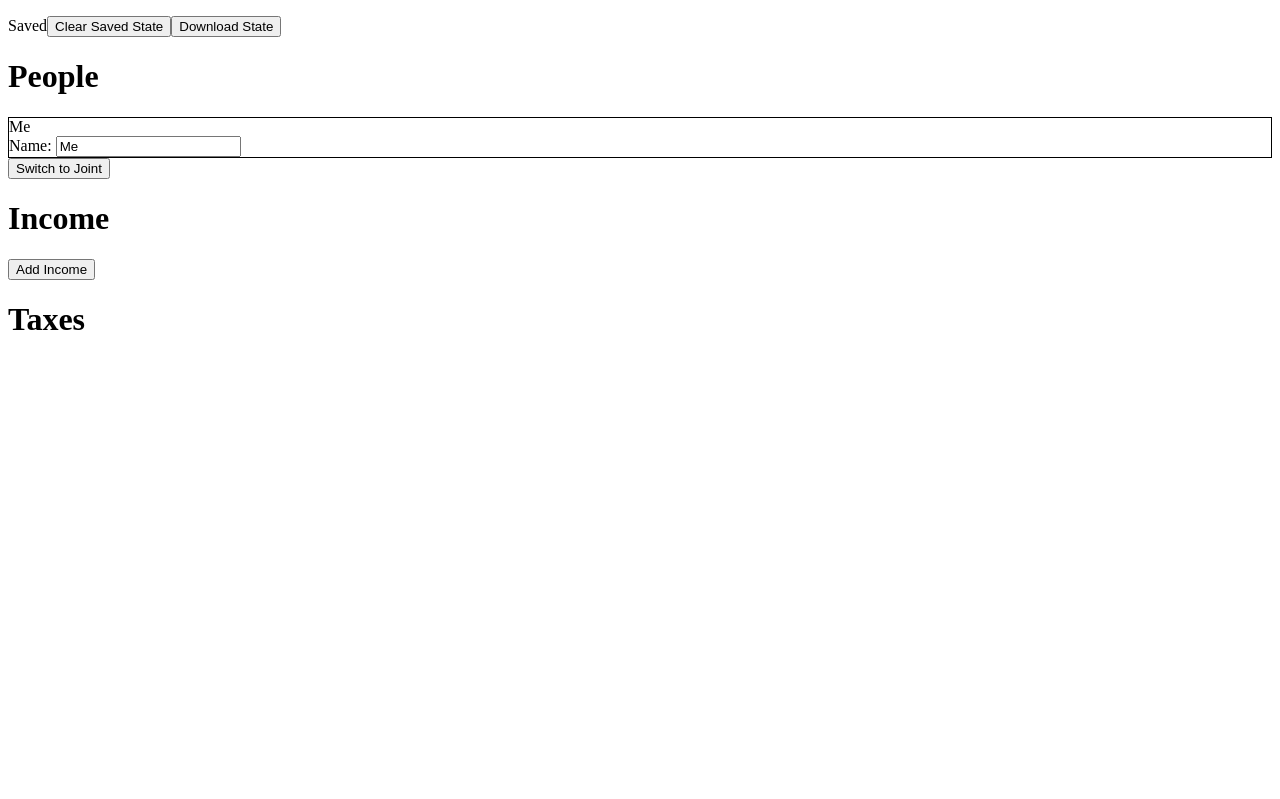
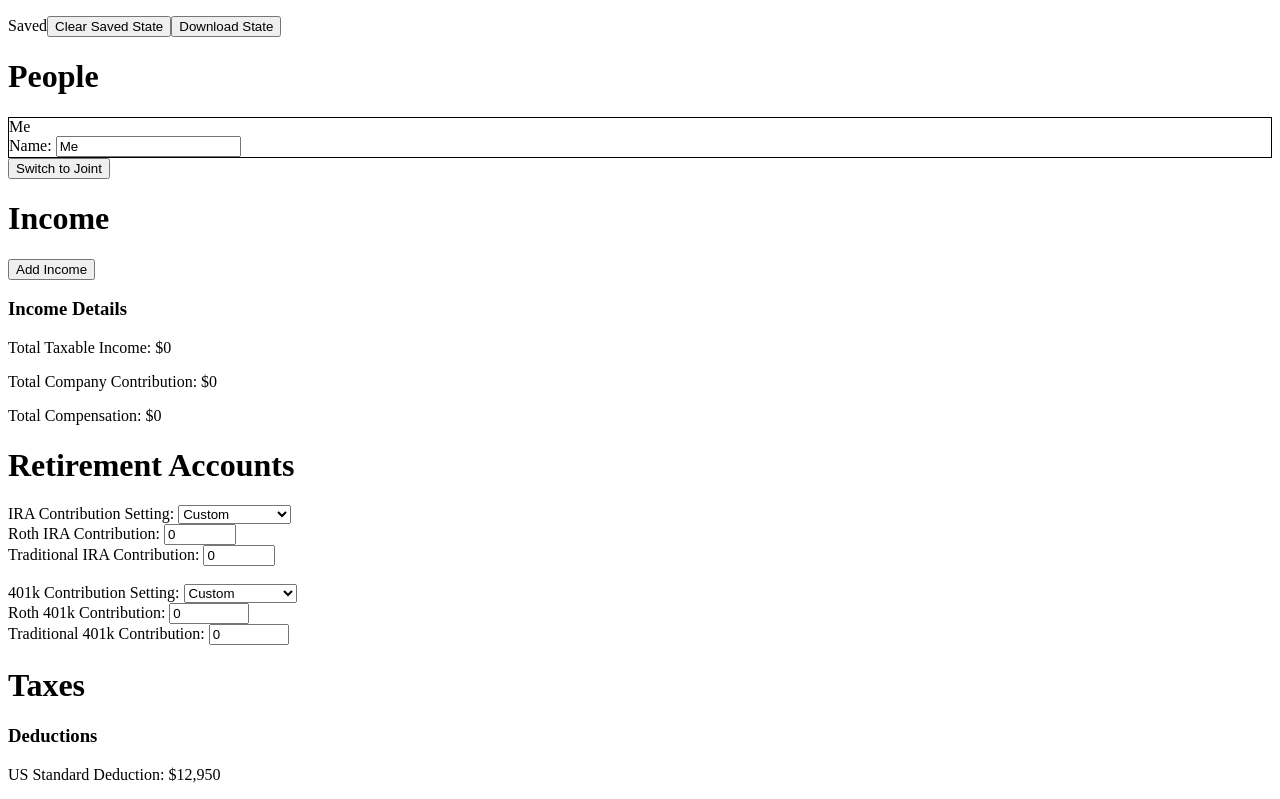
Before and after one commit to cvoege/monies, a React (Vite) app: page / in a window 1280 px wide. Shown: the top 799 px of the page. Built offline with nearby package versions, Linux system fonts and the light colour scheme.

Commit message:
starting taxes

```diff
--- a/src/index.tsx
+++ b/src/index.tsx
@@ -2,6 +2,7 @@ import { createRoot } from 'react-dom/client';
 import { actions, useSaved, useStore } from './modules/Store';
 import { IncomeZone } from './pages/IncomeZone';
 import { PeopleZone } from './pages/PeopleZone';
+import { RetirementAccountZone } from './pages/RetirementAccountZone';
 import { TaxZone } from './pages/TaxZone';
 
 const App = () => {
@@ -27,6 +28,7 @@ const App = () => {
       </p>
       <PeopleZone />
       <IncomeZone />
+      <RetirementAccountZone />
       <TaxZone />
     </div>
   );
--- a/src/modules/Income.ts
+++ b/src/modules/Income.ts
@@ -4,14 +4,15 @@ export type Income = {
   id: string;
   name: string;
   personId: string;
-  rateType: 'hourly' | 'annual' | 'monthly';
   incomeType:
     | 'w2' // Fully taxable, subject to automatic withholdings, FICA, etc, example: your job
     | 'self-employment' // Self employment, requires manual withholdings, self employment taxes, FICA, example: contract work
     | 'non-fica'; // requires manual withholdings but no FICA, example: rent, dividends
   rate: number | null;
+  hoursPerWeek: number | null;
   traditionalRetirementMatchPercentage: number | null;
   rothRetirementMatchPercentage: number | null;
+  rateType: 'hourly' | 'annual' | 'monthly';
 };
 
 export const rateTypeOptions: Array<{ label: string; value: Income['rateType'] }> = [
@@ -33,7 +34,37 @@ export const defaultIncome = (personId: string): Income => {
     rateType: 'annual',
     incomeType: 'w2',
     rate: 0,
+    hoursPerWeek: null,
     rothRetirementMatchPercentage: 0,
     traditionalRetirementMatchPercentage: 0,
   };
 };
+
+export const totalTaxableIncomePerYear = (income: Income): number => {
+  const rate = income.rate || 0;
+  if (income.rateType === 'annual') {
+    return rate;
+  } else if (income.rateType === 'monthly') {
+    return rate * 12;
+  } else if (income.rateType === 'hourly') {
+    return rate * (income.hoursPerWeek || 0) * 46;
+  } else {
+    throw new Error('Unrecognized rate type');
+  }
+};
+
+export const totalCompanyContributionPerYear = (income: Income): number => {
+  const taxable = totalTaxableIncomePerYear(income);
+  const companyContribution =
+    (((income.rothRetirementMatchPercentage || 0) +
+      (income.traditionalRetirementMatchPercentage || 0)) /
+      100) *
+    taxable;
+  return companyContribution;
+};
+
+export const totalIncomePerYear = (income: Income): number => {
+  const taxable = totalTaxableIncomePerYear(income);
+  const companyContribution = totalCompanyContributionPerYear(income);
+  return taxable + companyContribution;
+};
--- /dev/null
+++ b/src/modules/RetirementAccount.ts
@@ -0,0 +1,3 @@
+export const MAX_IRA_CONTRIBUTION = 6000;
+export const MAX_INDIVIDUAL_401K_CONTRIBUTION = 20500;
+export const MAX_TOTAL_401K_CONTRIBUTION = 61000;
--- a/src/modules/Store.ts
+++ b/src/modules/Store.ts
@@ -6,12 +6,24 @@ type State = {
   people: [Person] | [Person, Person];
   incomes: Array<Income>;
   downloadStateLink: string | null;
+  rothIraContribution: number | null;
+  traditionalIraContribution: number | null;
+  iraContributionType: 'mixed' | 'max-roth' | 'max-traditional';
+  roth401kContribution: number | null;
+  traditional401kContribution: number | null;
+  my401kContributionType: 'mixed' | 'max-roth' | 'max-traditional';
 };
 
 const defaultState: State = {
   people: [defaultPerson()],
   incomes: [],
   downloadStateLink: null,
+  rothIraContribution: 0,
+  traditionalIraContribution: 0,
+  iraContributionType: 'mixed',
+  roth401kContribution: 0,
+  traditional401kContribution: 0,
+  my401kContributionType: 'mixed',
 };
 
 /* eslint-disable @typescript-eslint/no-explicit-any */
@@ -51,13 +63,17 @@ export const { useStore, useSaved, actions } = createStore({
         (value: Income[K]) => {
           const incomeIndex = get().incomes.findIndex((income) => income.id === id);
           const income = get().incomes[incomeIndex];
+          const updates =
+            key === 'rateType' && value === 'hourly'
+              ? { rateType: 'hourly' as const, hoursPerWeek: 0 }
+              : { [key]: value };
           if (!income) return;
 
           set((state) => ({
             ...state,
             incomes: [
               ...state.incomes.slice(0, incomeIndex),
-              { ...income, [key]: value },
+              { ...income, ...updates },
               ...state.incomes.slice(incomeIndex + 1),
             ],
           }));
@@ -104,6 +120,11 @@ export const { useStore, useSaved, actions } = createStore({
         const url = URL.createObjectURL(blob);
         set((s) => ({ ...s, downloadStateLink: url }));
       },
+      setField:
+        <K extends keyof State>(key: K) =>
+        (value: State[K]) => {
+          set((s) => ({ ...s, [key]: value }));
+        },
     };
   },
 });
--- /dev/null
+++ b/src/modules/String.ts
@@ -0,0 +1,12 @@
+const roundTo = (value: number, digits: number) => {
+  const multiplier = 10 ** digits;
+  return Math.round(value * multiplier) / multiplier;
+};
+
+export const formatDollars = (value: number) => {
+  return `$${roundTo(value, 2).toLocaleString()}`;
+};
+
+export const formatPercentage = (value: number) => {
+  return `${roundTo(value, 1).toLocaleString()}%`;
+};
--- a/src/pages/IncomeZone.tsx
+++ b/src/pages/IncomeZone.tsx
@@ -1,10 +1,24 @@
 import { useStore, actions } from '../modules/Store';
 import { NumberInput, TextInput } from '../components/Input';
 import { SelectInput } from '../components/SelectInput';
-import { incomeTypeOptions, rateTypeOptions } from '../modules/Income';
+import {
+  incomeTypeOptions,
+  rateTypeOptions,
+  totalIncomePerYear,
+  totalTaxableIncomePerYear,
+  totalCompanyContributionPerYear,
+} from '../modules/Income';
+import { formatDollars } from '../modules/String';
 
 export const IncomeZone = () => {
   const { incomes, people } = useStore((s) => ({ incomes: s.incomes, people: s.people }), []);
+
+  const totalTaxable = incomes.reduce((acc, income) => acc + totalTaxableIncomePerYear(income), 0);
+  const totalCompanyContribution = incomes.reduce(
+    (acc, income) => acc + totalCompanyContributionPerYear(income),
+    0,
+  );
+  const totalIncome = incomes.reduce((acc, income) => acc + totalIncomePerYear(income), 0);
 
   return (
     <div>
@@ -13,8 +27,11 @@ export const IncomeZone = () => {
         const setIncome = actions.setIncome(income.id);
 
         return (
-          <div style={{ border: '1px solid black' }} key={income.id}>
-            {income.name}
+          <div
+            style={{ border: '1px solid black', padding: '10px', marginBottom: '10px' }}
+            key={income.id}
+          >
+            <strong>{income.name}</strong>
             <div>
               Name: <TextInput value={income.name} onChange={setIncome('name')} />
             </div>
@@ -42,6 +59,12 @@ export const IncomeZone = () => {
                 onChange={setIncome('rateType')}
               />
             </div>
+            {income.rateType === 'hourly' && (
+              <div>
+                Hours Per Week:{' '}
+                <NumberInput value={income.hoursPerWeek} onChange={setIncome('hoursPerWeek')} />
+              </div>
+            )}
             <div>
               Rate: <NumberInput value={income.rate} onChange={setIncome('rate')} />
             </div>
@@ -59,10 +82,18 @@ export const IncomeZone = () => {
                 onChange={setIncome('traditionalRetirementMatchPercentage')}
               />
             </div>
+            <p>Taxable Income: {formatDollars(totalTaxableIncomePerYear(income))}</p>
+            <p>Company Contribution: {formatDollars(totalCompanyContributionPerYear(income))}</p>
+            <p>Total: {formatDollars(totalIncomePerYear(income))}</p>
           </div>
         );
       })}
       <button onClick={actions.createIncome}>Add Income</button>
+
+      <h3>Income Details</h3>
+      <p>Total Taxable Income: {formatDollars(totalTaxable)}</p>
+      <p>Total Company Contribution: {formatDollars(totalCompanyContribution)}</p>
+      <p>Total Compensation: {formatDollars(totalIncome)}</p>
     </div>
   );
 };
--- /dev/null
+++ b/src/pages/RetirementAccountZone.tsx
@@ -0,0 +1,99 @@
+import { NumberInput } from '../components/Input';
+import { SelectInput } from '../components/SelectInput';
+import {
+  MAX_INDIVIDUAL_401K_CONTRIBUTION,
+  MAX_IRA_CONTRIBUTION,
+} from '../modules/RetirementAccount';
+import { useStore, actions } from '../modules/Store';
+
+export const RetirementAccountZone = () => {
+  const {
+    roth401kContribution,
+    rothIraContribution,
+    traditional401kContribution,
+    traditionalIraContribution,
+    iraContributionType,
+    my401kContributionType,
+  } = useStore(
+    (s) => ({
+      roth401kContribution: s.roth401kContribution,
+      rothIraContribution: s.rothIraContribution,
+      traditional401kContribution: s.traditional401kContribution,
+      traditionalIraContribution: s.traditionalIraContribution,
+      iraContributionType: s.iraContributionType,
+      my401kContributionType: s.my401kContributionType,
+    }),
+    [],
+  );
+
+  return (
+    <div>
+      <h1>Retirement Accounts</h1>
+      IRA Contribution Setting:{' '}
+      <SelectInput
+        value={iraContributionType}
+        onChange={actions.setField('iraContributionType')}
+        options={[
+          { value: 'mixed', label: 'Custom' },
+          { value: 'max-roth', label: 'Max Roth' },
+          { value: 'max-traditional', label: 'Max Traditional' },
+        ]}
+      />
+      {iraContributionType === 'mixed' && (
+        <>
+          <div>
+            Roth IRA Contribution:{' '}
+            <NumberInput
+              value={rothIraContribution}
+              onChange={actions.setField('rothIraContribution')}
+              min={0}
+              max={MAX_IRA_CONTRIBUTION - (traditionalIraContribution || 0)}
+            />
+          </div>
+          <div>
+            Traditional IRA Contribution:{' '}
+            <NumberInput
+              value={traditionalIraContribution}
+              onChange={actions.setField('traditionalIraContribution')}
+              min={0}
+              max={MAX_IRA_CONTRIBUTION - (rothIraContribution || 0)}
+            />
+          </div>
+        </>
+      )}
+      <br />
+      401k Contribution Setting:{' '}
+      <SelectInput
+        value={my401kContributionType}
+        onChange={actions.setField('my401kContributionType')}
+        options={[
+          { value: 'mixed', label: 'Custom' },
+          { value: 'max-roth', label: 'Max Roth' },
+          { value: 'max-traditional', label: 'Max Traditional' },
+        ]}
+      />
+      {my401kContributionType === 'mixed' && (
+        <>
+          <div>
+            Roth 401k Contribution:{' '}
+            <NumberInput
+              value={roth401kContribution}
+              min={0}
+              max={MAX_INDIVIDUAL_401K_CONTRIBUTION - (traditional401kContribution || 0)}
+              onChange={actions.setField('roth401kContribution')}
+            />
+          </div>
+          <div>
+            Traditional 401k Contribution:{' '}
+            <NumberInput
+              value={traditional401kContribution}
+              min={0}
+              max={MAX_INDIVIDUAL_401K_CONTRIBUTION - (roth401kContribution || 0)}
+              onChange={actions.setField('traditional401kContribution')}
+            />
+          </div>
+        </>
+      )}
+    </div>
+  );
+};
--- a/src/pages/TaxZone.tsx
+++ b/src/pages/TaxZone.tsx
@@ -1,7 +1,64 @@
+import { formatDollars, formatPercentage } from '../modules/String';
+import { useStore } from '../modules/Store';
+import { US_STANDARD_TAX_SYSTEM } from '../modules/TaxBracket';
+import {
+  MAX_INDIVIDUAL_401K_CONTRIBUTION,
+  MAX_IRA_CONTRIBUTION,
+} from '../modules/RetirementAccount';
+
 export const TaxZone = () => {
+  const {
+    people,
+
+    traditional401kContribution,
+    traditionalIraContribution,
+    iraContributionType,
+    my401kContributionType,
+  } = useStore(
+    (s) => ({
+      people: s.people,
+      traditional401kContribution: s.traditional401kContribution,
+      traditionalIraContribution: s.traditionalIraContribution,
+      iraContributionType: s.iraContributionType,
+      my401kContributionType: s.my401kContributionType,
+    }),
+    [],
+  );
+  const taxSystem = US_STANDARD_TAX_SYSTEM;
+  const filingStatus = people.length === 1 ? 'single' : 'joint';
+  const taxDetails = taxSystem[filingStatus];
   return (
     <div>
       <h1>Taxes</h1>
+      <h3>Deductions</h3>
+      {taxDetails.deductions.map((d) => {
+        return (
+          <div key={d.id}>
+            <p>
+              {d.name}: {formatDollars(d.amount)}
+            </p>
+          </div>
+        );
+      })}
+      <p>
+        Traditional Retirement Deduction:{' '}
+        {formatDollars(
+          (iraContributionType === 'max-traditional'
+            ? MAX_IRA_CONTRIBUTION
+            : traditionalIraContribution || 0) +
+            (my401kContributionType === 'max-traditional'
+              ? MAX_INDIVIDUAL_401K_CONTRIBUTION
+              : traditional401kContribution || 0),
+        )}
+      </p>
+      <h3>Income Taxes</h3>
+      {taxDetails.incomeBrackets.map((bracket) => (
+        <div key={bracket.id}>
+          {bracket.name} | {formatPercentage(bracket.percentageRate)} |{' '}
+          {formatDollars(bracket.startTaxAmount)}
+          {bracket.endTaxAmount ? `-${formatDollars(bracket.endTaxAmount)}` : `+`}
+        </div>
+      ))}
     </div>
   );
 };
--- a/tsconfig.json
+++ b/tsconfig.json
@@ -53,7 +53,7 @@
     "moduleResolution": "node" /* Specify module resolution strategy: 'node' (Node.js) or 'classic' (TypeScript pre-1.6). */,
     "baseUrl": "./" /* Base directory to resolve non-absolute module names. */,
     "paths": {
-      "src/*": ["./frontend/src/*"]
+      // "src/*": ["./frontend/src/*"]
     } /* A series of entries which re-map imports to lookup locations relative to the 'baseUrl'. */,
     // "rootDirs": [],                              /* List of root folders whose combined content represents the structure of the project at runtime. */
     // "typeRoots": [],                             /* List of folders to include type definitions from. */
```
